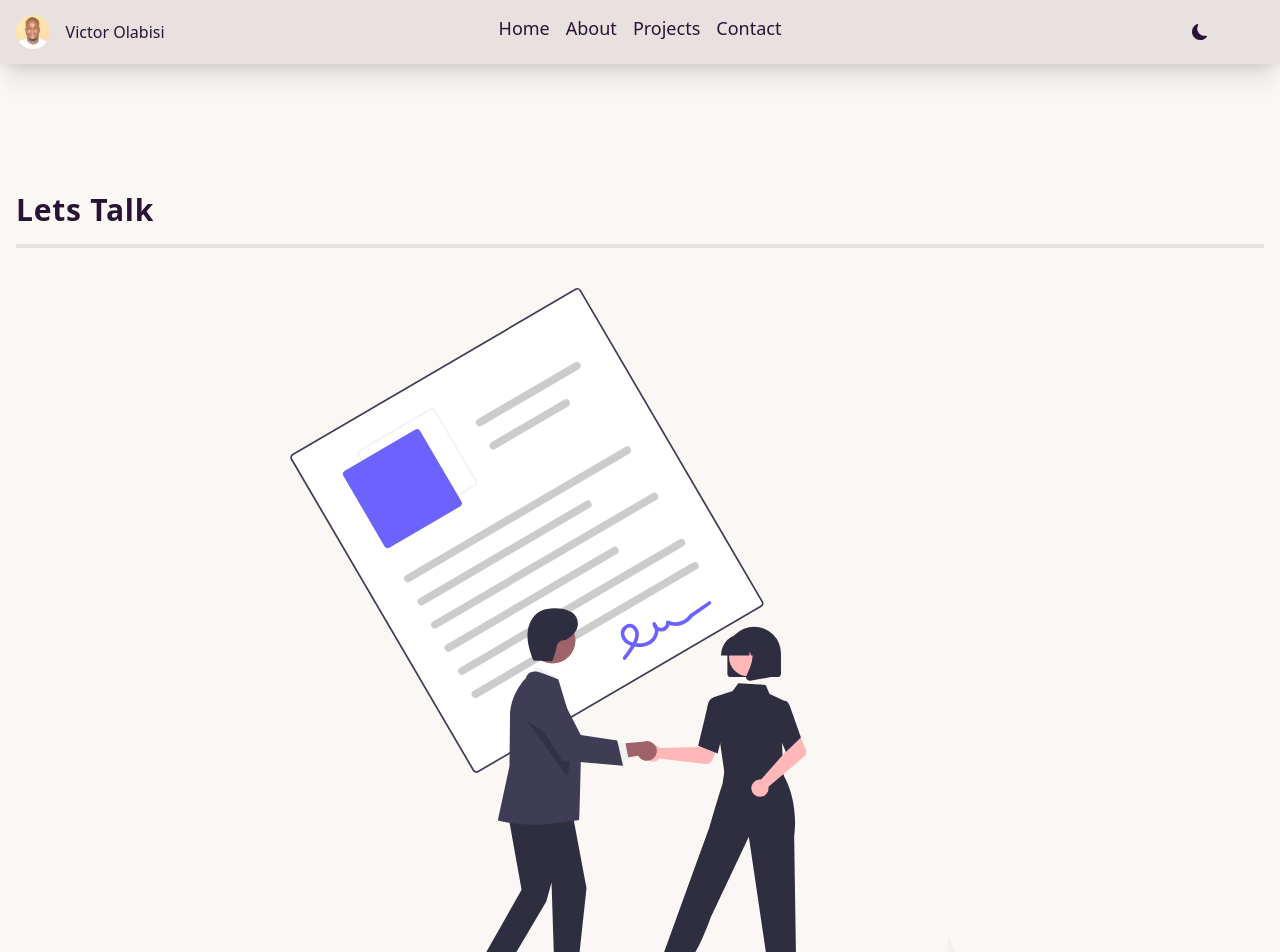
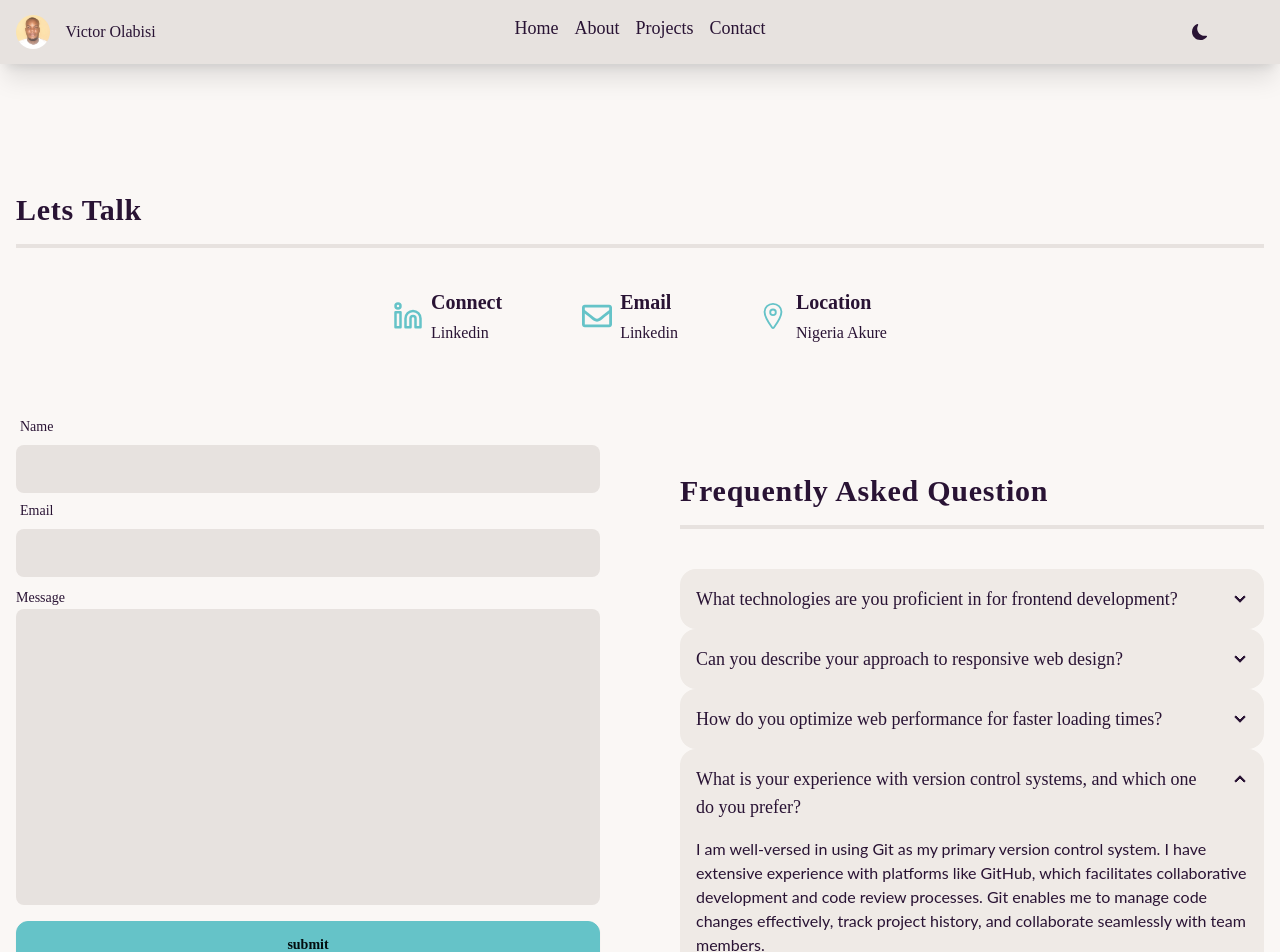
Before and after one commit to vtechwise/reactjs-portfolio, a React (Vite) app: page /contact in a window 1280 px wide. Shown: the top 952 px of the page. Built offline with nearby package versions, Linux system fonts and the light colour scheme; some icons are missing.

Commit message:
work on contact page and add font family

```diff
--- a/src/component/Hero.jsx
+++ b/src/component/Hero.jsx
@@ -82,7 +82,7 @@ const Hero = () => {
             My goal as a Frontend web developer is to create memorable,
             user-centered experiences.
           </h2>
-          <p className="my-4 leading-7 ">
+          <p className="my-4 leading-7 font-san-serif ">
             Hello, I'm victor olabisi, a dedicated React.js Frontend Developer
             passionate about crafting seamless user experiences. With a strong
             foundation in JavaScript and expertise in React.js, I specialize in
--- a/src/index.css
+++ b/src/index.css
@@ -1,7 +1,15 @@
 @tailwind base;
 @tailwind components;
 @tailwind utilities;
+@import url('https://fonts.googleapis.com/css2?family=Playfair+Display:ital,wght@0,400..900;1,400..900&display=swap');
+@import url('https://fonts.googleapis.com/css2?family=Lato:ital,wght@0,100;0,300;0,400;0,700;0,900;1,100;1,300;1,400;1,700;1,900&family=Playfair+Display:ital,wght@0,400..900;1,400..900&display=swap');
 
+body {
+    font-family: 'playfair display', serif;
+}
+p {
+    font-family: 'lato', sans-serif;
+}
 
 @layer components {
     .align-element {
--- a/src/pages/Contact.jsx
+++ b/src/pages/Contact.jsx
@@ -1,27 +1,67 @@
 import { SectionTitle } from "../component";
 import contactImg from "../assets/contact-us.svg";
+import { LuLinkedin } from "react-icons/lu";
+import { FaRegEnvelope } from "react-icons/fa";
+import { IoLocationOutline } from "react-icons/io5";
+
+
 
 const Contact = () => {
   return (
     <section className="my-16">
-      <SectionTitle text='lets talk' />
-      <div className="grid place-items-center">
+      <SectionTitle text="lets talk" />
+      {/* <div className="grid place-items-center">
         <img src={contactImg} alt="" />
+      </div> */}
+      <div className="flex flex-col gap-y-8 mb-16 sm:flex-row justify-center gap-x-20">
+        <div className="flex gap-x-2 items-center">
+          <span className="text-primary text-3xl">
+            <LuLinkedin />
+          </span>
+          <div>
+            <h5 className="text-xl font-semibold  mb-[.3rem] capitalize">
+              connect
+            </h5>
+            <a href="">Linkedin</a>
+          </div>
+        </div>
+        <div className="flex gap-x-2 items-center">
+          <span className="text-primary text-3xl">
+            <FaRegEnvelope />
+          </span>
+          <div>
+            <h5 className="text-xl font-semibold  mb-[.3rem] capitalize">
+              email
+            </h5>
+            <a href="">Linkedin</a>
+          </div>
+        </div>
+        <div className="flex gap-x-2 items-center">
+          <span className="text-primary text-3xl">
+            <IoLocationOutline />
+          </span>
+          <div>
+            <h5 className="text-xl font-semibold  mb-[.3rem] capitalize">
+              location
+            </h5>
+            <a href="">Nigeria Akure</a>
+          </div>
+        </div>
       </div>
-      <div className="grid md:grid-cols-2 md:gap-x-20 mt-20">
-        <form action="" className="mt-10">
+      <div className="grid md:grid-cols-2 md:gap-x-20 ">
+        <form action="" className="">
           <div className="form-control">
             <label htmlFor="" className="label capitalize">
-              <span className="label-text">first name</span>
+              <span className="label-text"> name</span>
             </label>
             <input
               type="text"
-              className=" input input-bordered"
+              className=" input input-bordered bg-base-300 border-none outline-none rounded-lg"
               name="first name"
               required
             />
           </div>
-          <div className="form-control">
+          {/* <div className="form-control">
             <label htmlFor="" className="label capitalize">
               <span className="label-text">last name</span>
             </label>
@@ -31,7 +71,7 @@ const Contact = () => {
               name="last name"
               required
             />
-          </div>
+          </div> */}
           <div className="form-control">
             <label htmlFor="email" className="label capitalize">
               <span className="label-text">email</span>
@@ -39,7 +79,7 @@ const Contact = () => {
             <input
               required
               type="email"
-              className=" input input-bordered "
+              className=" input bg-base-300 border-none outline-none rounded-lg"
               name="email"
             />
           </div>
@@ -52,9 +92,9 @@ const Contact = () => {
               required
               cols="30"
               rows="10"
-              className="textarea textarea-bordered "
+              className="textarea resize-none textarea-bordered bg-base-300 border-none outline-none rounded-lg"
             ></textarea>
-            <button className="btn btn-primary mt-4">submit</button>
+            <button className="btn btn-primary mt-4 rounded-xl">submit</button>
           </div>
         </form>
         <div className="faq mt-6">
--- a/src/pages/SingleProject.jsx
+++ b/src/pages/SingleProject.jsx
@@ -54,7 +54,7 @@ const SingleProject = () => {
         </div>
         <div className="grid gap-y-2">
           <h2 className="text-2xl tracking-wider font-semibold">
-            project overview
+            Project overview
           </h2>
           <p className="leading-8">{description}</p>
           <a href={url} target="blank">
--- a/tailwind.config.js
+++ b/tailwind.config.js
@@ -27,6 +27,6 @@ export default {
   plugins: [],
   plugins: [require("daisyui", "tw-elements-react/dist/plugin.cjs")],
   daisyui: {
-    themes: ["light", "dark", "cupcake"],
+    themes: ["light", "dark",'' ,"cupcake"],
   },
 };
```
Also changed, not shown: src/pages/Landing.jsx (+6 -3 lines).
